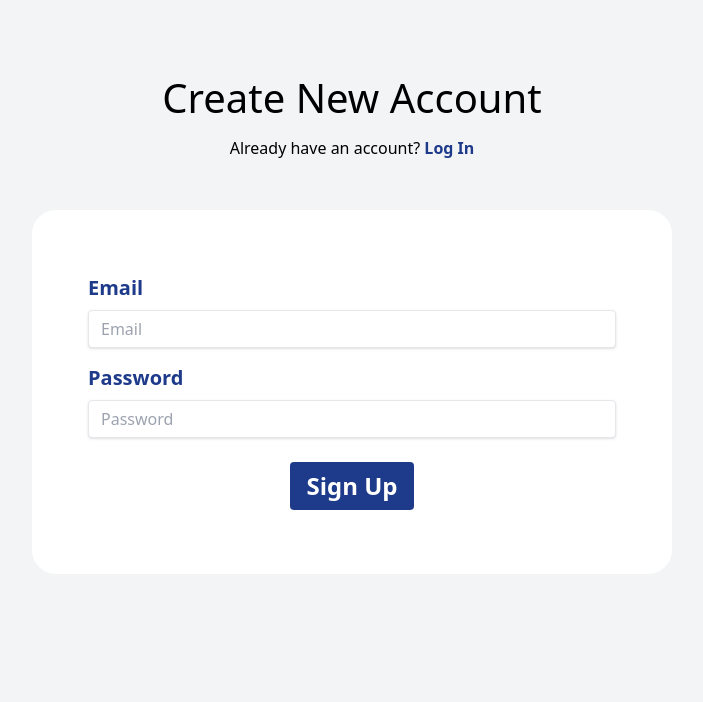
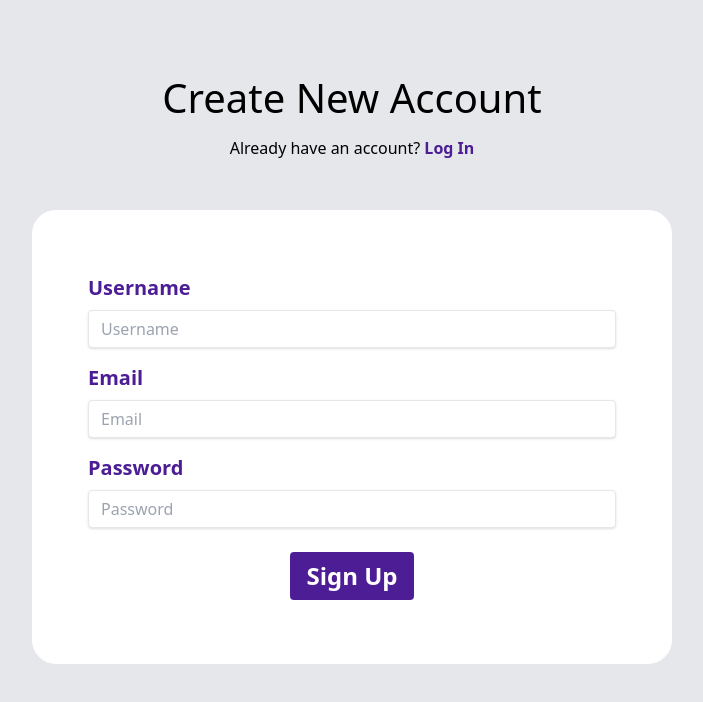
Before and after one commit to Mahikagarg09/Secure-Account-Dashboard-with-Real-Time-Monitoring, a Next.js app in the folder client/: page /register in a window 1280 px wide. Shown: the top 702 px of the page, without its empty margins (288-991 px from the left). Built offline with nearby package versions, Linux system fonts and the light colour scheme.

Commit message:
connet server to client

```diff
--- a/client/app/components/Login.tsx
+++ b/client/app/components/Login.tsx
@@ -1,60 +1,90 @@
 "use client"
+import axios from 'axios';
 import Link from 'next/link'
-import React from 'react'
+import { useRouter } from 'next/navigation';
+import React, { useState } from 'react'
 
-export default function Login() {
+const Login: React.FC = () => {
+    const router = useRouter();
+
+    const [email, setEmail] = useState<string>("");
+    const [password, setPassword] = useState<string>("");
+    const [err, setErr] = useState<string>("");
+
+    const handleSubmit = async (e: React.FormEvent<HTMLFormElement>) => {
+        e.preventDefault();
+        if (!email || !password) {
+            setErr("All fields are necessary");
+            return;
+        }
+
+        try {
+            const response = await axios.post<string>('http://localhost:5500/api/auth/login', { email, password });
+            console.log(response.data);
+
+            // localStorage.setItem('userId', response.data);
+            // router.push(`/verify?userId=${user_id}`);
+
+            // router.push('/user/profile');
+        } catch (error) {
+            setErr('Invalid email or password');
+            console.log(err);
+        }
+    };
   return (
     <div>
-         <div className="h-screen bg-gray-200 py-20 p-4 md:p-20 lg:p-32">
+         <div className="h-screen bg-gray-200 py-20 p-4 md:p-12 lg:p-20">
             <div className=" pb-[80px] text-center ">
                 <h1 className="text-3xl lg:text-[2.5rem]">Create New Account</h1>
                 <p className="mt-5">
-                    <Link href={`/register`}>Already have an account? <span className='text-blue-900 font-semibold'>Sign Up</span></Link>
+                    <Link href={`/register`}>Already have an account? <span className='text-violet-900 font-semibold'>Sign Up</span></Link>
                 </p>
             </div>
-            <div className="max-w-md bg-white rounded-lg overflow-hidden shadow-lg mx-auto">
+            <div className=" sm:w-[90vw] xl:w-[50vw] bg-white rounded-lg overflow-hidden shadow-lg mx-auto">
                 <div className="p-6">
                     <h2 className="text-3xl font-bold text-gray-800 mb-2">Welcome Back!</h2>
                     <p className="text-gray-700 mb-6 text-lg">Please sign in to your account</p>
                     <form
-                    // onSubmit={handleSubmit}
+                    onSubmit={handleSubmit}
                     >
                         <div className="mb-4">
-                            <label className="block text-blue-900 font-bold mb-2 text-xl" htmlFor="email">
+                            <label className="block text-violet-900 font-bold mb-2 text-xl" htmlFor="email">
                                 Email
                             </label>
                             <input className="shadow appearance-none border rounded w-full py-2 px-3 text-gray-700 leading-tight focus:outline-none focus:shadow-outline"
                                 id="username"
                                 type="email"
                                 placeholder="Email"
-                                // onChange={e => setEmail(e.target.value)}
+                                onChange={e => setEmail(e.target.value)}
                             />
                         </div>
                         <div className="mb-6">
-                            <label className="block text-blue-900 text-xl font-bold mb-2" htmlFor="password">
+                            <label className="block text-violet-900 text-xl font-bold mb-2" htmlFor="password">
                                 Password
                             </label>
                             <input className="shadow appearance-none border rounded w-full py-2 px-3 text-gray-700 leading-tight focus:outline-none focus:shadow-outline"
                                 id="password"
                                 type="password"
                                 placeholder="Password"
-                                // onChange={e => setPassword(e.target.value)}
+                                onChange={e => setPassword(e.target.value)}
                             />
                         </div>
                         <div className="flex items-center justify-center">
-                            <button className="bg-blue-900 hover:bg-blue-700 text-white text-2xl font-bold py-2 px-4 rounded focus:outline-none focus:shadow-outline" type="submit">
+                            <button className="bg-violet-900 hover:bg-violet-700 text-white text-2xl font-bold py-2 px-4 rounded focus:outline-none focus:shadow-outline" type="submit">
                                 Sign In
                             </button>
                         </div>
                     </form>
                 </div>
-                {/* {err && (
+                {err && (
                     <div>
                         <p className="mt-5 text-center text-md font-semibold text-red-500">{err}</p>
                     </div>
-                )} */}
+                )}
             </div>
         </div>
     </div>
   )
 }
+
+export default Login;
--- a/client/app/components/Register.tsx
+++ b/client/app/components/Register.tsx
@@ -1,45 +1,116 @@
-"use client"
-import React from 'react'
+"use client";
+import axios from "axios";
+import { useRouter } from "next/navigation";
+import React, { useState } from "react";
 
-export default function Register() {
+const Register: React.FC = () => {
+  const router = useRouter();
+  const [name, setName] = useState<string>("");
+  const [email, setEmail] = useState<string>("");
+  const [password, setPassword] = useState<string>("");
+  const [error, setError] = useState<string>("");
+
+  const handleSubmit = async (e: React.FormEvent<HTMLFormElement>) => {
+    e.preventDefault();
+
+    if (!name || !email || !password) {
+        setError("All fields are necessary");
+        return;
+    }
+
+    const res = {
+        name,
+        email,
+        password
+    };
+
+    const regex = /^(?=.*[a-z])(?=.*[A-Z])(?=.*\d)(?=.*[@$!%*?&])[A-Za-z\d@$!%*?&]{8,}$/;
+    if (!regex.test(password)) {
+        setError("Password must contain at least one uppercase letter, one lowercase letter, one digit, one special character, and be at least 8 characters long.");
+        return;
+    }
+
+    try {
+        const response = await axios.post<{ data: { userId: string } }>("http://localhost:5500/api/auth/register", res);
+        const user_id = response.data.data.userId;
+
+        // router.push(`/verify?userId=${user_id}`);
+
+    } catch (error) {
+        if (axios.isAxiosError(error)) {
+            console.error("An error occurred while registering:", error.response?.data || error.message);
+        } else {
+            console.error("An error occurred while registering:", error.message);
+        }
+        setError("An error occurred while registering");
+    }
+};
   return (
     <div>
       <form
-            // onSubmit={handleSubmit}
+      onSubmit={handleSubmit}
       >
         <div className="mb-4">
-                    <label className="block text-blue-900 font-bold mb-2 text-xl" htmlFor="email">
+          <label
+            className="block text-violet-900 font-bold mb-2 text-xl"
+            htmlFor="username"
+          >
+            Username
+          </label>
+          <input
+            className="shadow appearance-none border rounded w-full py-2 px-3 text-gray-700 leading-tight focus:outline-none focus:shadow-outline"
+            id="name"
+            type="text"
+            placeholder="Username"
+            onChange={e => setEmail(e.target.value)}
+          />
+        </div>
+        <div className="mb-4">
+          <label
+            className="block text-violet-900 font-bold mb-2 text-xl"
+            htmlFor="email"
+          >
             Email
           </label>
-                    <input className="shadow appearance-none border rounded w-full py-2 px-3 text-gray-700 leading-tight focus:outline-none focus:shadow-outline"
+          <input
+            className="shadow appearance-none border rounded w-full py-2 px-3 text-gray-700 leading-tight focus:outline-none focus:shadow-outline"
             id="username"
             type="email"
             placeholder="Email"
-                        // onChange={e => setEmail(e.target.value)}
+            onChange={e => setEmail(e.target.value)}
           />
         </div>
         <div className="mb-6">
-                    <label className="block text-blue-900 text-xl font-bold mb-2" htmlFor="password">
+          <label
+            className="block text-violet-900 text-xl font-bold mb-2"
+            htmlFor="password"
+          >
             Password
           </label>
-                    <input className="shadow appearance-none border rounded w-full py-2 px-3 text-gray-700 leading-tight focus:outline-none focus:shadow-outline"
+          <input
+            className="shadow appearance-none border rounded w-full py-2 px-3 text-gray-700 leading-tight focus:outline-none focus:shadow-outline"
             id="password"
             type="password"
             placeholder="Password"
-                        // onChange={e => setPassword(e.target.value)}
+            onChange={e => setPassword(e.target.value)}
           />
         </div>
         <div className="flex items-center justify-center">
-                    <button className="bg-blue-900 hover:bg-blue-700 text-white text-2xl font-bold py-2 px-4 rounded focus:outline-none focus:shadow-outline" type="submit">
+          <button
+            className="bg-violet-900 hover:bg-violet-700 text-white text-2xl font-bold py-2 px-4 rounded focus:outline-none focus:shadow-outline"
+            type="submit"
+          >
             Sign Up
           </button>
         </div>
       </form>
-        {/* {err && (
+      {error && (
             <div>
-                <p className="mt-5 text-center text-md font-semibold text-red-500">{err}</p>
+                <p className="mt-5 text-center text-md font-semibold text-red-500">{error}</p>
             </div>
-        )} */}
+        )}
     </div>
-  )
-}
+  );
+};
+
+export default Register;
--- a/client/app/register/page.tsx
+++ b/client/app/register/page.tsx
@@ -4,11 +4,11 @@ import Link from 'next/link'
 
 export default function page() {
     return (
-        <div className='bg-gray-100 min-h-screen'>
-            <div className="bg-gray-100 pt-[80px] pb-[150px] text-center ">
+        <div className=' bg-gray-200 min-h-screen'>
+            <div className="bg-gray-200 pt-[80px] pb-[150px] text-center ">
                 <h1 className="text-3xl lg:text-[2.5rem]">Create New Account</h1>
                 <p className="mt-5">
-                    <Link href={`/`}>Already have an account? <span className='text-blue-900 font-semibold'>Log In</span></Link>
+                    <Link href={`/`}>Already have an account? <span className='text-violet-900 font-semibold'>Log In</span></Link>
                 </p>
             </div>
             <div className="bg-white sm:w-[90vw] xl:w-[50vw] mt-[-100px] mb-7 m-auto px-14 py-16 rounded-3xl">
```
Also changed, not shown: client/app/verify/page.tsx (+32 -3 lines). Lines whose indentation alone changed are shown as unchanged.
